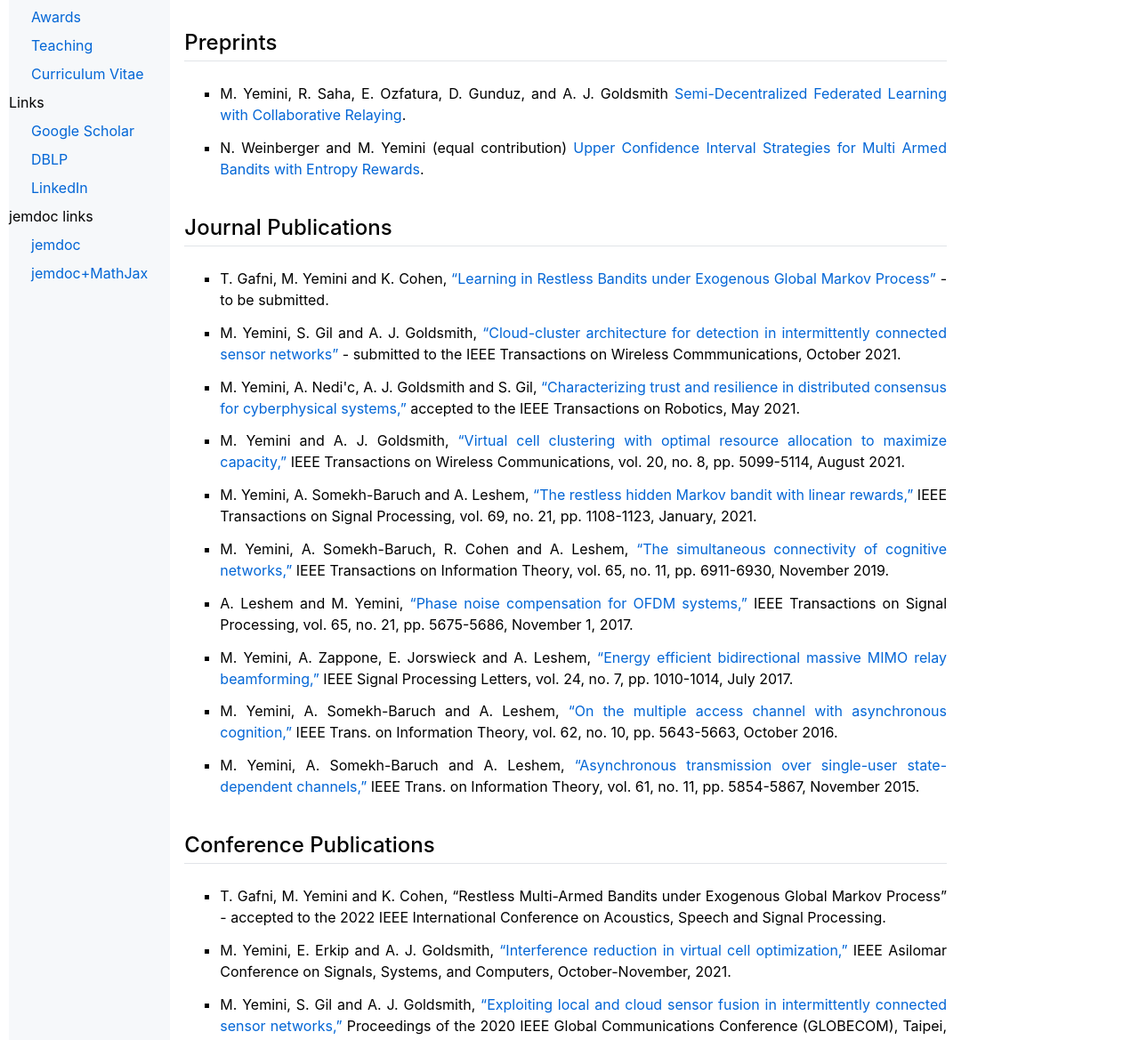
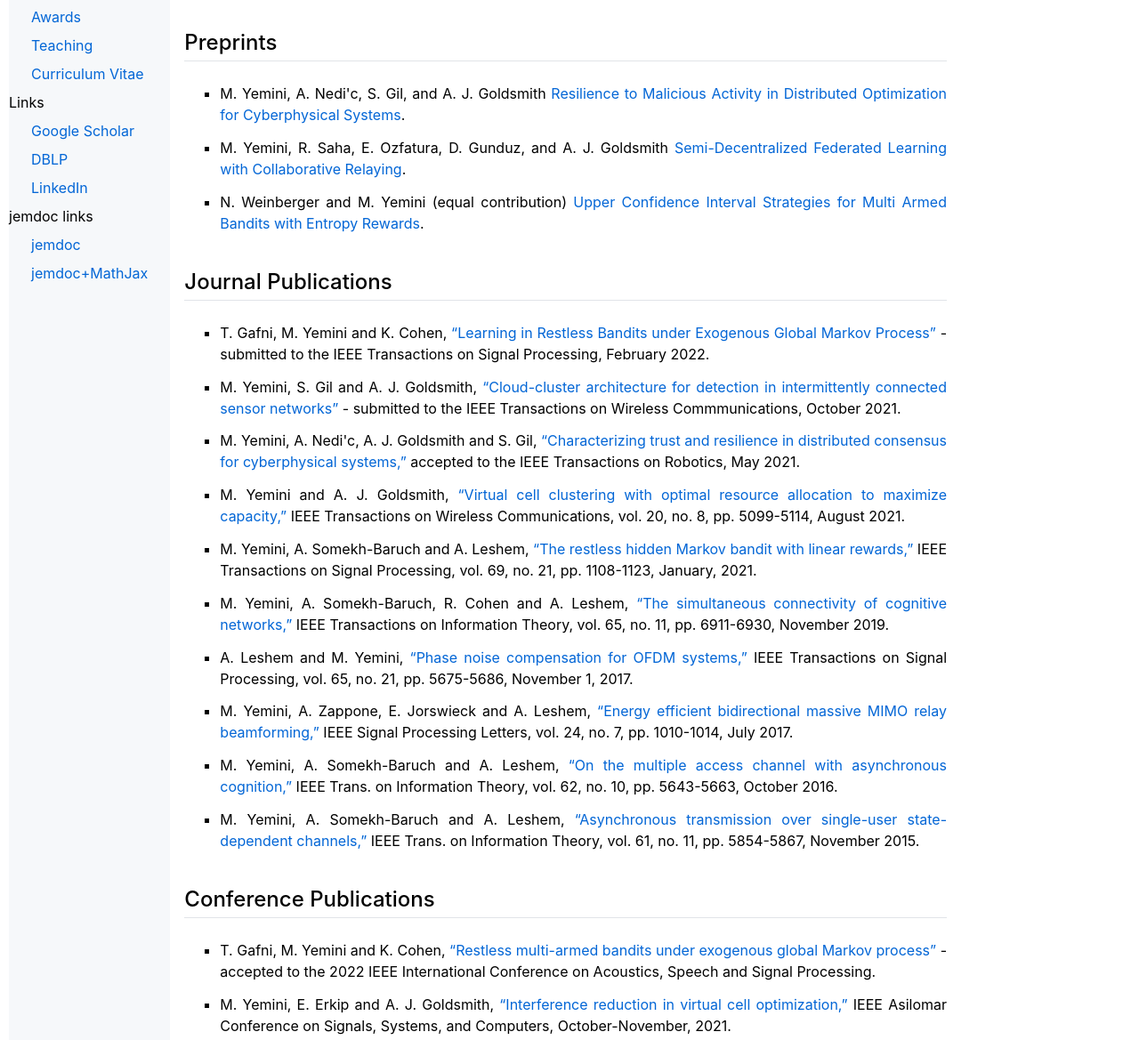
Before and after one commit to MichalYem/MichalYem.github.io, a plain HTML site: page publications.html in a window 1280 px wide. Shown: the part 103-1272 px from the top of the page at 89% size. Drawn offline with Linux system fonts and the light colour scheme.

Commit message:
Add files via upload

```diff
--- a/publications.html
+++ b/publications.html
@@ -35,6 +35,13 @@
 <h2>Preprints
 </h2>
 <ul>
+<li><p>M. Yemini, A. Nedi'c, S. Gil, and A. J. Goldsmith
+
+<a href="https://michalyem.github.io/ResiliencetoMaliciousActivityinDistributedOptimizationforCyberphysicalSystems.pdf" target=&ldquo;blank&rdquo;>Resilience to Malicious Activity in Distributed Optimization for Cyberphysical Systems</a>.
+
+
+</p>
+</li>
 <li><p>M. Yemini, R. Saha, E. Ozfatura, D. Gunduz, and A. J. Goldsmith
 
 <a href="https://michalyem.github.io/Semi_Decentralized_Federated_Learning_with_Collaborative_Relaying.pdf" target=&ldquo;blank&rdquo;>Semi-Decentralized Federated Learning
@@ -57,7 +64,7 @@ with Collaborative Relaying</a>.
 <ul>
 <li><p>T. Gafni, M. Yemini and K. Cohen,
 
-<a href="https://arxiv.org/pdf/2112.09484.pdf" target=&ldquo;blank&rdquo;>&ldquo;Learning in Restless Bandits under Exogenous Global Markov Process&rdquo;</a> - to be submitted.
+<a href="https://arxiv.org/pdf/2112.09484.pdf" target=&ldquo;blank&rdquo;>&ldquo;Learning in Restless Bandits under Exogenous Global Markov Process&rdquo;</a> - submitted to the IEEE Transactions on Signal Processing, February 2022.
 </p>
 </li>
 <li><p>M. Yemini, S. Gil and A. J. Goldsmith,
@@ -143,7 +150,7 @@ IEEE Trans. on Information Theory, vol. 61, no. 11, pp. 5854-5867, November 2015
 <ul>
 <li><p>T. Gafni, M. Yemini and K. Cohen,
 
-&ldquo;Restless Multi-Armed Bandits under Exogenous Global Markov Process&rdquo; - accepted to the 2022 IEEE International Conference on Acoustics, Speech and Signal Processing.
+<a href="https://arxiv.org/pdf/2112.09484.pdf" target=&ldquo;blank&rdquo;>&ldquo;Restless multi-armed bandits under exogenous global Markov process&rdquo;</a> - accepted to the 2022 IEEE International Conference on Acoustics, Speech and Signal Processing.
 
 
 </p>
```
